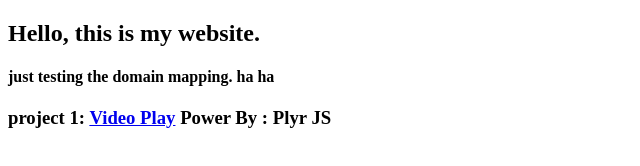
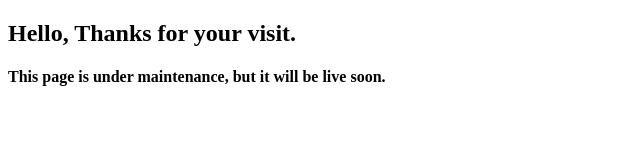
Before and after one commit to kaiyom/tmp, a plain HTML site: page index.html in a window 1280 px wide. Shown: the whole page, without its empty margins (0-640 px from the left). Drawn offline with Linux system fonts and the light colour scheme.

Commit message:
maintenance break

```diff
--- a/index.html
+++ b/index.html
@@ -6,13 +6,12 @@
 </head>
 <body>
 
-    <h2>Hello, this is my website.</h2>
+    <h2>Hello, Thanks for your visit.</h2>
 
-    <h4>just testing the domain mapping. ha ha</h4>
+    <h4>
+        This page is under maintenance, but <strong> it will be live soon.</strong>
+    </h4>
 
-    <h3>project 1:
-        <a href="https://kaiyom.github.io/data-structure-and-algorithm-course">Video Play</a>
-        <span>Power By : Plyr JS</span>
-    </h3>
+
 </body>
 </html>
```
